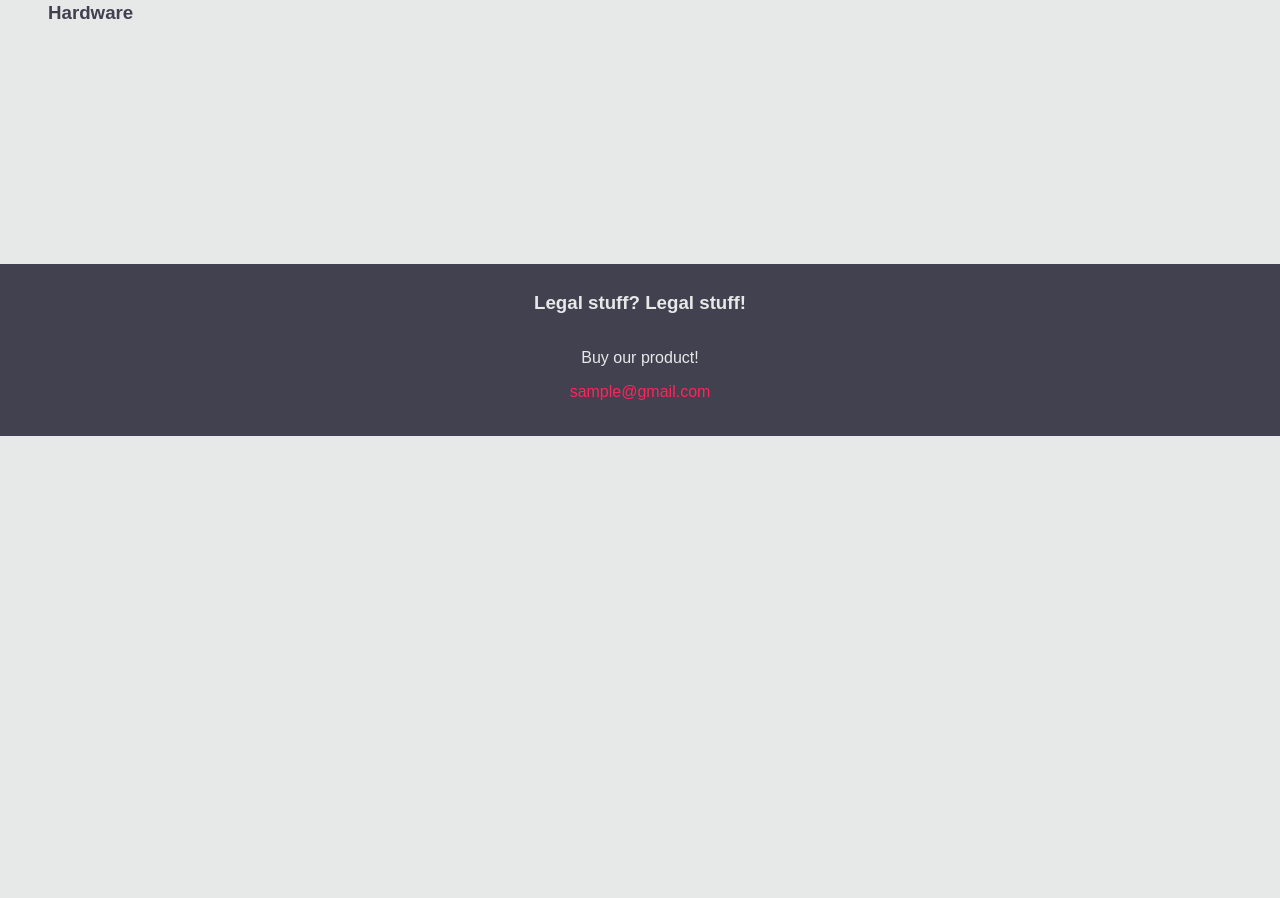
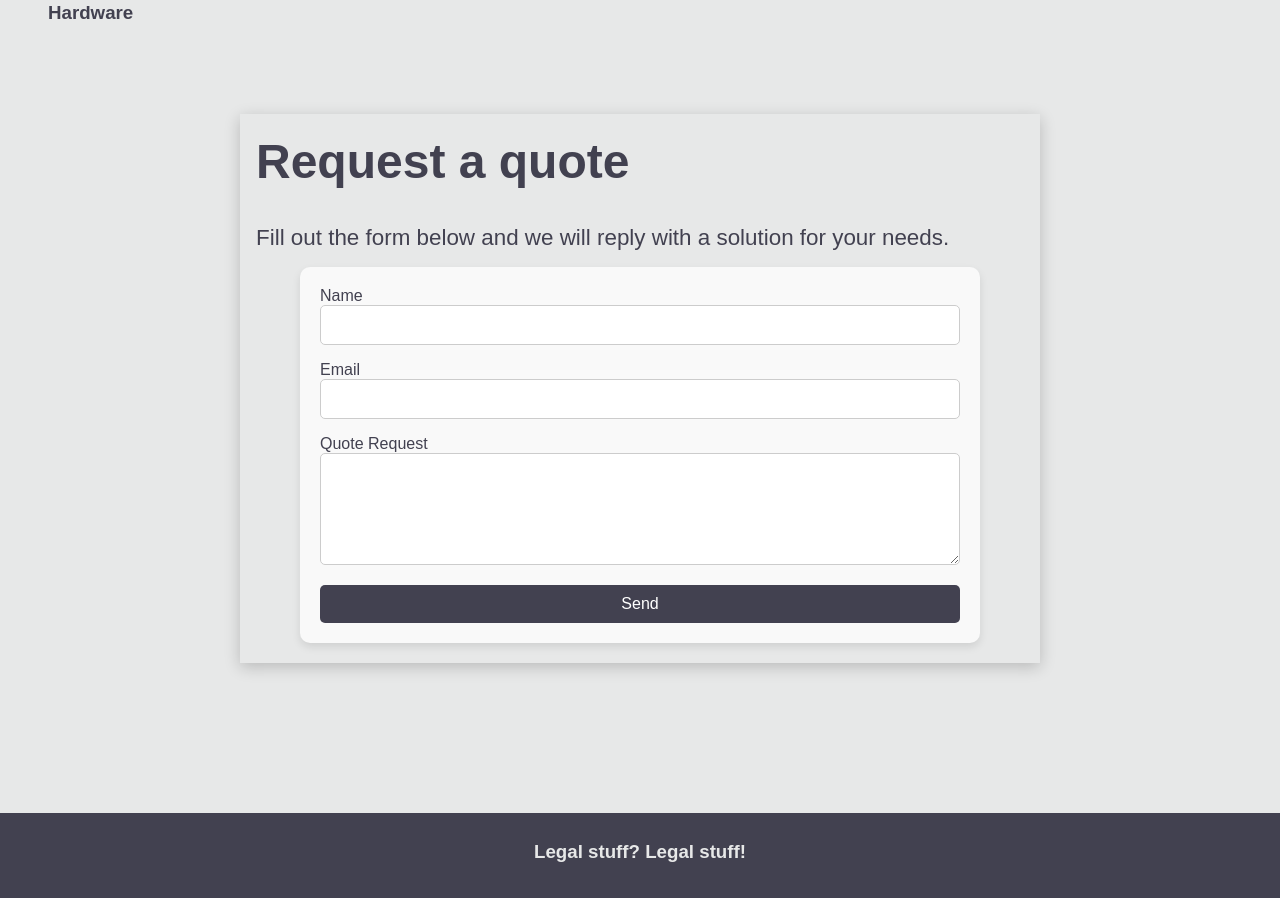
Before and after one commit to Digital-Sports-Solutions-Official/DSS-website, a React (Vite) app: page /clkr in a window 1280 px wide. Shown: the part 1307-2205 px from the top of the page. Before the commit the page ends 1743 px from the top, so only its background shows below. Built offline with nearby package versions, Linux system fonts and the light colour scheme.

Commit message:
Added first draft for a form

```diff
--- a/src/common_components/AlternatingMediaText.tsx
+++ b/src/common_components/AlternatingMediaText.tsx
@@ -37,6 +37,8 @@ const AlternatingMediaText = ({ entries }: AlternatingMediaTextProps) => {
                             <img src={entry.imgURL} />
                         )}
 
+                        {/* TODO make title a label */}
+
                         <div className='title' style={getTitlePosition(index)}>
                             <h3>{entry.title}</h3>
                         </div>
--- a/src/index.css
+++ b/src/index.css
@@ -21,6 +21,10 @@ body {
   background-color: var(--dss-white);
 }
 
+textarea {
+  font-family: arial;
+}
+
 #error-page {
   margin: 0;
   position: absolute;
--- a/src/routes/CLKR/CLKR.tsx
+++ b/src/routes/CLKR/CLKR.tsx
@@ -4,6 +4,7 @@ import NavBar from '../../common_components/NavBar';
 import Footer from '../../common_components/Footer';
 import CLKRLanding from './CLKRLanding';
 import Ecosystem from './Ecosystem';
+import RequestQuote from './RequestQuote';
 
 const CLKR = () => {
     return (
@@ -11,6 +12,7 @@ const CLKR = () => {
             <NavBar />
             <CLKRLanding />
             <Ecosystem />
+            <RequestQuote />
             <Footer />
         </div>
     );
--- /dev/null
+++ b/src/routes/CLKR/RequestQuote.css
@@ -0,0 +1,69 @@
+/* Noah Klein */
+
+.RequestQuote {
+    width: 50rem;
+    box-shadow: 0 4px 15px rgba(0, 0, 0, 0.2);
+    padding-bottom: 1.25rem;
+}
+
+.RequestQuote h2 {
+    margin: 1.25rem 1rem;
+    text-align: left;
+}
+
+.RequestQuote p {
+    margin: 0;
+    padding: 1rem;
+    font-size: 1.4rem;
+}
+
+.RequestQuote .quote-form {
+    width: 80%;
+    margin: 0 auto;
+    padding: 1.25rem;
+    background-color: #f9f9f9;
+    border-radius: 10px;
+    box-shadow: 0 4px 8px rgba(0, 0, 0, 0.1);
+}
+
+.RequestQuote .input-group {
+    margin-bottom: 1rem;
+}
+
+.RequestQuote .input-field {
+    width: 100%;
+    padding: 10px;
+    border-radius: 5px;
+    border: 1px solid #ccc;
+    font-size: 16px;
+    box-sizing: border-box;
+}
+
+.RequestQuote .submit-button {
+    width: 100%;
+    padding: 10px;
+    background-color: var(--dss-gray);
+    color: white;
+    border: none;
+    border-radius: 5px;
+    font-size: 1rem;
+    cursor: pointer;
+    transition: background-color 0.3s ease;
+}
+
+.RequestQuote .submit-button:hover {
+    background-color: var(--dss-red);
+}
+
+.RequestQuote textarea {
+    /* height: 20rem;
+    justify-content: start;
+    align-items: start; */
+
+    width: 100%;
+    padding: 10px;
+    border-radius: 5px;
+    border: 1px solid #ccc;
+    font-size: 16px;
+    box-sizing: border-box;
+}
--- /dev/null
+++ b/src/routes/CLKR/RequestQuote.tsx
@@ -0,0 +1,33 @@
+/* Noah Klein */
+
+import { CSSProperties } from 'react';
+import './RequestQuote.css'
+
+const RequestQuote = ({ }) => {
+
+    return (
+        <div className='RequestQuote'>
+            <h2>Request a quote</h2>
+            <p>Fill out the form below and we will reply with a solution for your needs.</p>
+
+            {/* TODO This is a really good short term solution but something better should be done eventually */}
+            <form action="https://formsubmit.co/769eea541dd66c08f65d7c9ff1b01712" method="POST" className="quote-form">
+                <div className="input-group">
+                    <label htmlFor="name">Name</label>
+                    <input type="text" name="name" required className="input-field" />
+                </div>
+                <div className="input-group">
+                    <label htmlFor="email">Email</label>
+                    <input type="email" name="email" required className="input-field" />
+                </div>
+                <div className="input-group">
+                    <label htmlFor="request">Quote Request</label>
+                    <textarea name="request" required rows={5} />
+                </div>
+                <button type="submit" className="submit-button">Send</button>
+            </form>
+        </div>
+    )
+}
+
+export default RequestQuote;
```
Also changed, not shown: 1 other file (tests, documents, lock files or other folders).
